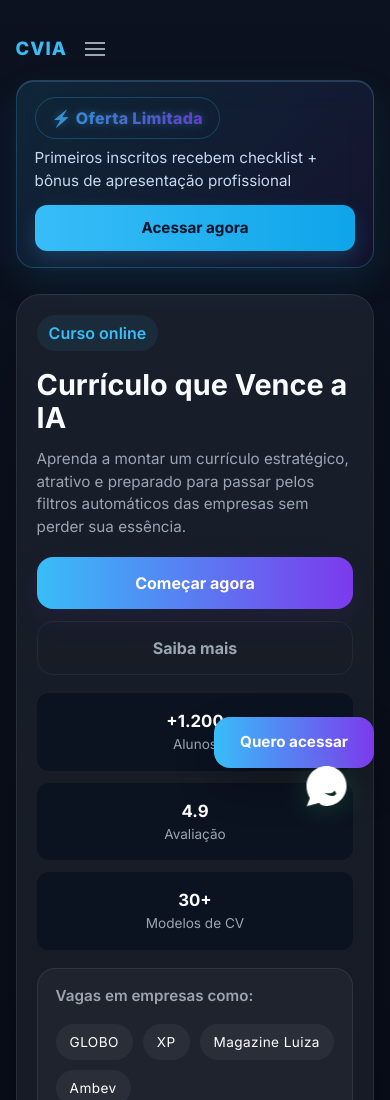
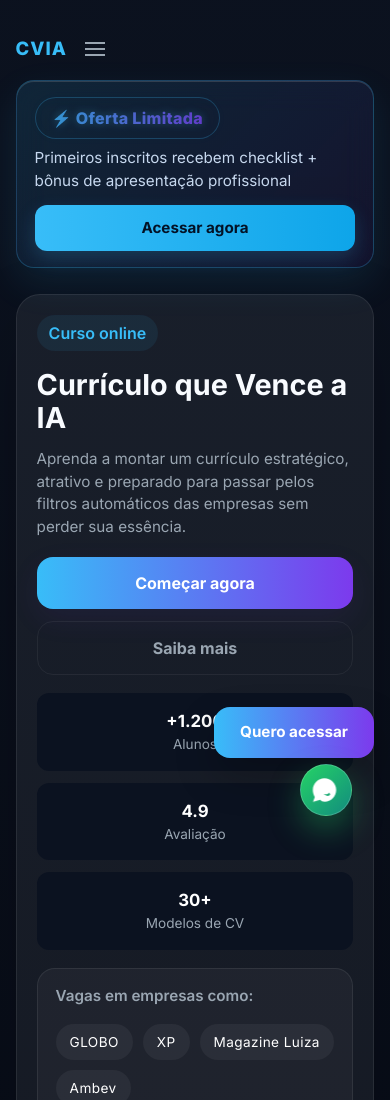
Before and after one commit to GustavoSales2001/Cursos_Love, a website: page index.html in a window 390 px wide. Shown: the top 1100 px of the page. Drawn offline with Linux system fonts and the light colour scheme.

Commit message:
Alteçãoes no frontend

```diff
--- a/style.css
+++ b/style.css
@@ -158,20 +158,21 @@ a{color:inherit;text-decoration:none}
 .toast{position:fixed;top:22px;right:22px;background:#041029;color:#e6f5ff;padding:12px 16px;border-radius:12px;border:1px solid rgba(255,255,255,0.04);box-shadow:0 10px 30px rgba(2,6,23,0.6);opacity:0;transform:translateY(-8px);pointer-events:none;transition:.28s;z-index:9999}
 .toast.show{opacity:1;transform:translateY(0);pointer-events:auto}
 
-.fixed-access-panel{position:fixed;right:24px;bottom:24px;display:flex;flex-direction:column;align-items:flex-end;gap:14px;z-index:9999}
+.fixed-access-panel{position:fixed;right:24px;bottom:14px;display:flex;flex-direction:column;align-items:flex-end;gap:28px;z-index:9999}
 .fixed-access-btn{display:inline-flex;align-items:center;justify-content:center;padding:14px 22px;border-radius:999px;background:linear-gradient(90deg,var(--accent),var(--accent-2));color:#fff;text-decoration:none;box-shadow:0 18px 40px rgba(0,0,0,0.24);font-weight:700;transition:transform .25s,box-shadow .25s;min-width:180px;font-size:1rem}
 .fixed-access-btn:hover{transform:translateY(-4px);box-shadow:0 24px 50px rgba(0,0,0,0.28)}
-.fixed-access-panel .whatsapp-float{position:relative;display:inline-flex;align-items:center;justify-content:center;width:auto;height:auto;border-radius:0;background:transparent;color:#25d366;text-decoration:none;box-shadow:none;transition:transform .25s,filter .25s;overflow:visible;animation:whatsapp-bounce 4s ease-in-out infinite}
-.fixed-access-panel .whatsapp-float:hover{transform:scale(1.1);filter:drop-shadow(0 8px 16px rgba(37,211,102,0.3));animation-play-state:paused}
-.fixed-access-panel .whatsapp-icon{width:60px;height:60px;display:flex;align-items:center;justify-content:center}
-.fixed-access-panel .whatsapp-icon svg{width:60px;height:60px;filter:drop-shadow(0 4px 12px rgba(37,211,102,0.2))}
+.fixed-access-panel .whatsapp-float{position:relative;width:58px;height:58px;border-radius:50%;background:linear-gradient(135deg,#25D366,#128C7E);display:flex;align-items:center;justify-content:center;box-shadow:0 14px 32px rgba(37,211,102,.35);border:1px solid rgba(255,255,255,.18);transition:all .25s ease;overflow:hidden;animation:whatsapp-bounce 4s ease-in-out infinite}
+.fixed-access-panel .whatsapp-float:hover{transform:translateY(-4px) scale(1.04);box-shadow:0 18px 42px rgba(37,211,102,.48);animation-play-state:paused}
+.fixed-access-panel .whatsapp-icon{width:30px;height:30px;display:flex;align-items:center;justify-content:center}
+.fixed-access-panel .whatsapp-icon svg{width:30px;height:30px;filter:none}
+
 @media (max-width:700px){
-  .fixed-access-panel{right:16px;bottom:16px;gap:12px}
+  .fixed-access-panel{right:16px;bottom:10px;gap:24px}
   .fixed-access-btn{min-width:160px;padding:12px 18px;font-size:.95rem}
-  .fixed-access-panel .whatsapp-icon{width:48px;height:48px}
-  .fixed-access-panel .whatsapp-icon svg{width:48px;height:48px}
+  .fixed-access-panel .whatsapp-float{width:52px;height:52px}
+  .fixed-access-panel .whatsapp-icon{width:28px;height:28px}
+  .fixed-access-panel .whatsapp-icon svg{width:28px;height:28px}
 }
-
 
 @media (max-width:700px){
   body{padding-bottom:92px}
```
